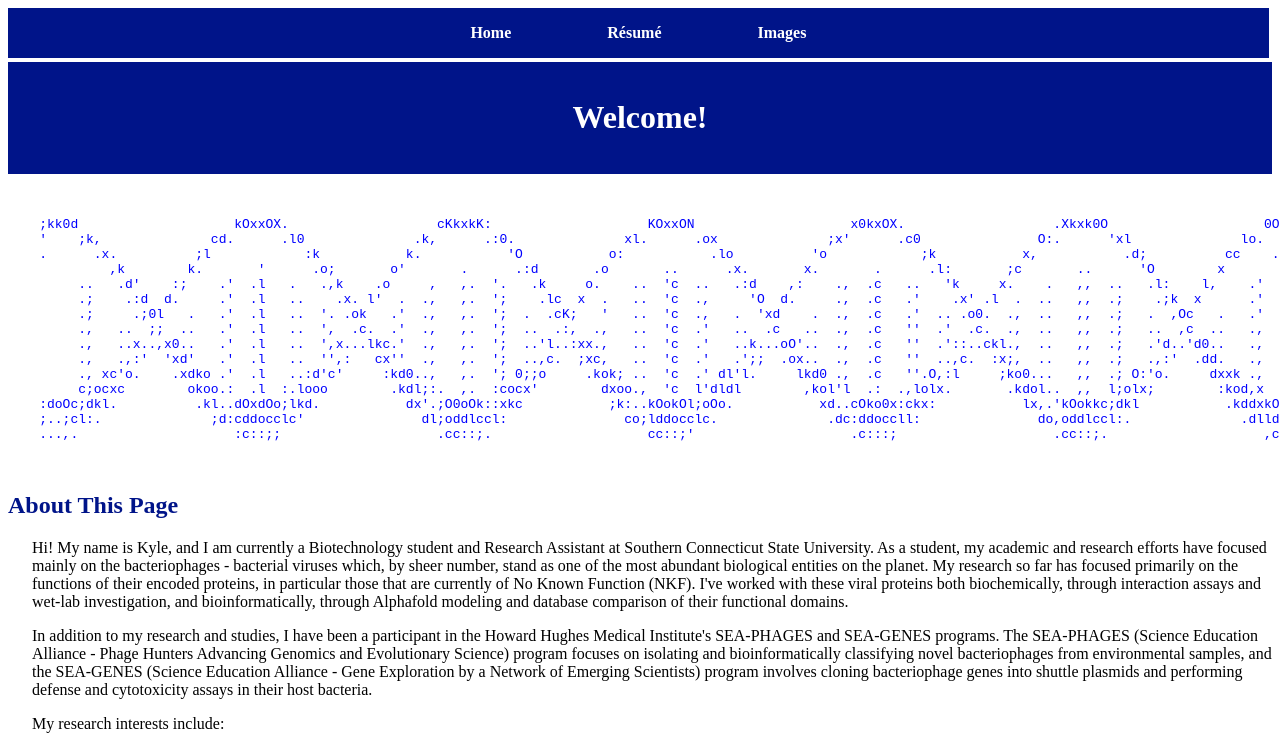
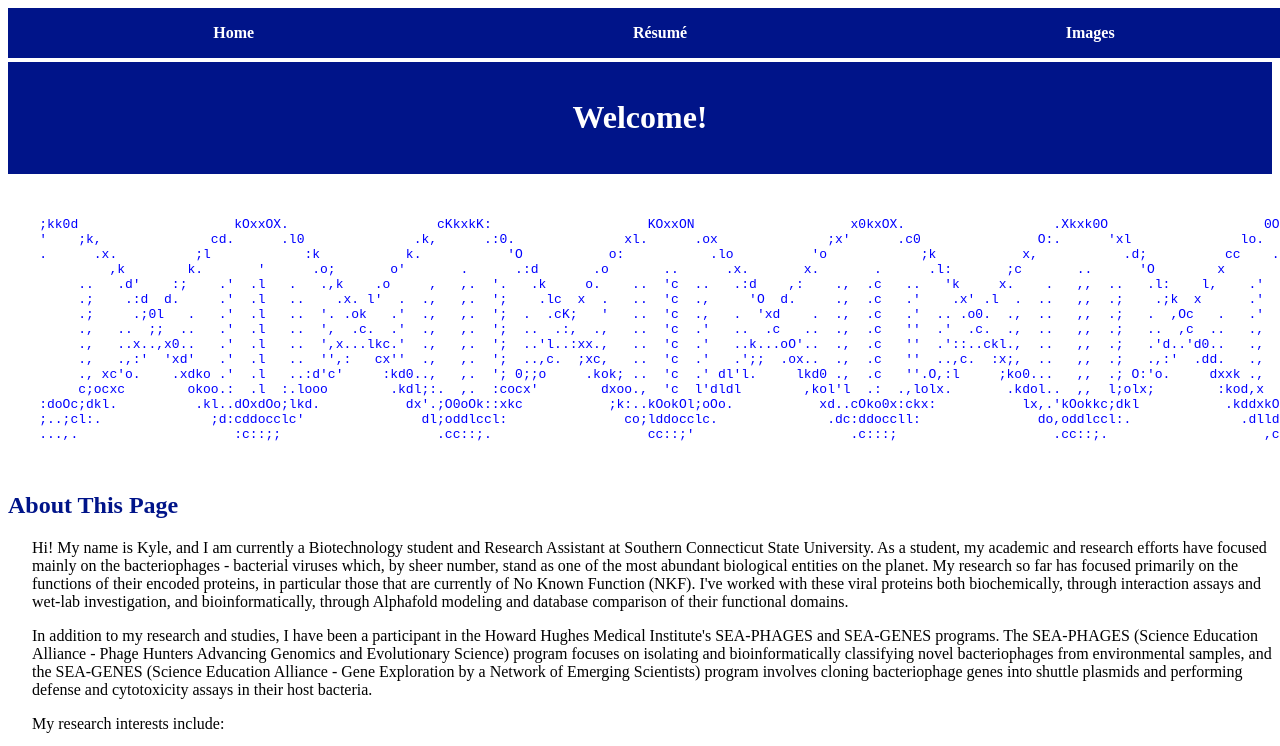
Before and after one commit to caldwellk97/caldwellk97.github.io, a plain HTML site: page index.html in a window 1280 px wide. Shown: the top 746 px of the page. Drawn offline with Linux system fonts and the light colour scheme.

Commit message:
Update index.html
Nav 96% -> 100%
Nav justify-content: center -> space-around

```diff
--- a/index.html
+++ b/index.html
@@ -20,10 +20,10 @@
 			}
 		nav {
             display: flex;
-            justify-content: center;
+            justify-content: space-around;
             padding: 1rem;
 			position: fixed;
-			width: 96%;
+			width: 100%;
             background-color: #001489; /* SCSU blue navigation */
 			}
         nav a {
```
